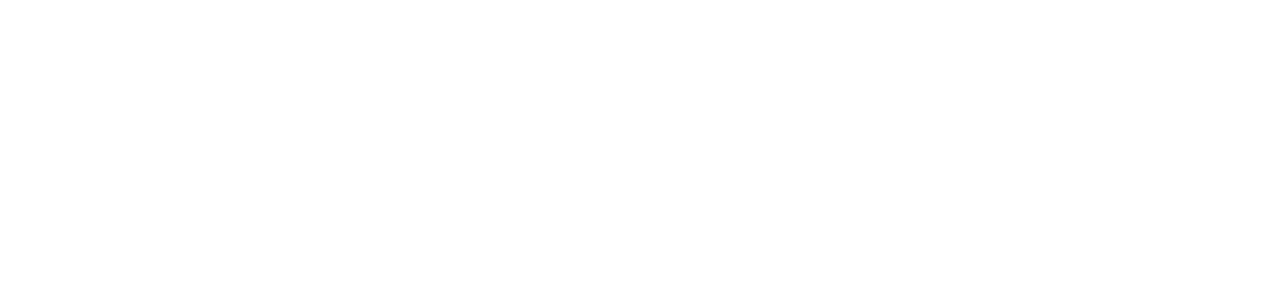
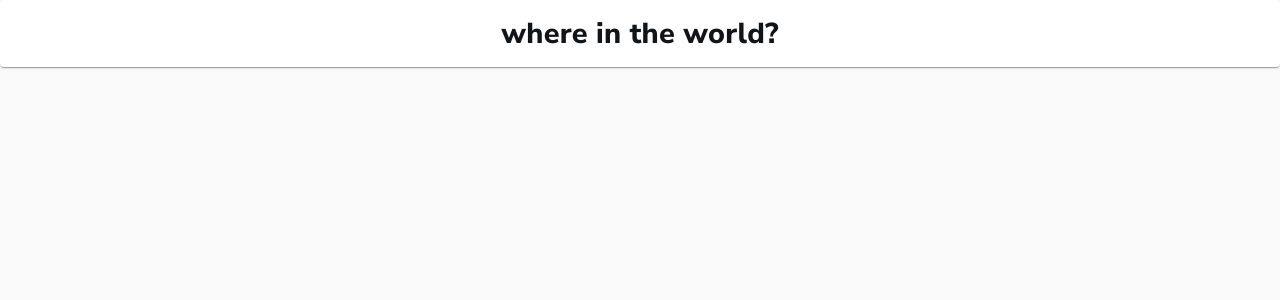
Before and after one commit to IAMOTAS/countries-api, a React (Vite) app in the folder typescript/: page / in a window 1280 px wide. Shown: the top 300 px of the page. Built offline with nearby package versions, Linux system fonts and the light colour scheme.

Commit message:
typography

```diff
--- a/typescript/src/App.tsx
+++ b/typescript/src/App.tsx
@@ -1,27 +1,28 @@
+import React from 'react'; // Import React
 import './App.css';
-import{Route, Routes} from 'react-router-dom';
+import { Route, Routes } from 'react-router-dom';
+import { ThemeProvider, CssBaseline } from '@mui/material';
 import Home from './pages/Home';
 import CountryDetails from './pages/CountryDetails';
+import { lightTheme, darkTheme } from './components/Theme';
+import { useState } from 'react';
 import Header from './components/Header';
 
+const App: React.FC = () => {
+  const [themeSwitch, setThemeSwitch] = useState(true);
 
-
-const App = () => {
-  return
+  return (
     <>
-
-      <Header/>
-
-      <Routes>
-        <Route path='/' element =
-        {<Home />} />
-
-        <Route path='/countrydetails/:id' element =
-        {<CountryDetails />} />
-      </Routes>
-
-    </>;
-
+      <ThemeProvider theme={themeSwitch ? lightTheme : darkTheme}>
+        <CssBaseline />
+        <Header themeSwitch={themeSwitch} setThemeSwitch={setThemeSwitch} />
+        <Routes>
+          <Route path='/' element={<Home />} />
+          <Route path='/countrydetails/:id' element={<CountryDetails />} />
+        </Routes>
+      </ThemeProvider>
+    </>
+  );
 }
 
-export default App
+export default App;
--- a/typescript/src/components/Header.tsx
+++ b/typescript/src/components/Header.tsx
@@ -1,11 +1,24 @@
 
 
-const Header = () => {
+
+import { Paper, Stack, Typography } from "@mui/material";
+
+
+type HeaderProps = {
+    themeSwitch: boolean;
+    setThemeSwitch: (value: boolean) => void; // Assuming setThemeSwitch is a function that takes a boolean
+};
+
+const Header: React.FC<HeaderProps> = ({}) => {
   return (
-    <div>
-
-    </div>
-  )
+    <Paper elevation={1}>
+      <Stack flexDirection={'row'} justifyContent={'space-around'} alignItems={'center'} py={1.5}>
+        <Typography fontFamily={'Nunito Sans'} fontWeight={800} sx={{ fontSize: { lg: '1.8rem', md: '1.5rem', sm: '1rem', xs: '0.09rem' } }}>
+          where in the world?
+        </Typography>
+      </Stack>
+    </Paper>
+  );
 }
 
-export default Header
+export default Header;
--- /dev/null
+++ b/typescript/src/components/Theme.tsx
@@ -0,0 +1,47 @@
+import{ createTheme } from "@mui/material"
+
+const lightTheme = createTheme({
+    palette : {
+        mode :'light',
+        primary:{
+            main: 'hsl(209, 23%, 22%)',
+        },
+        secondary:{
+            main: 'hsl(209, 23%, 22%)',
+        },
+        text :{
+            primary:'hsl(200, 15%, 8%)',
+            secondary: 'hsl(0, 0%, 52%)',
+        },
+        background:{
+            default:'hsl(0, 0%, 98%)',
+            paper:'hsl(0, 0%, 100%)',
+        },
+    },
+});
+
+
+
+const darkTheme = createTheme({
+    palette : {
+        mode :'dark',
+        primary:{
+            main: 'hsl(209, 23%, 22%)',
+        },
+        secondary:{
+            main: 'hsl(0, 0%, 100%)',
+        },
+        text :{
+            primary:'hsl(0, 0%, 100%)',
+            secondary: 'hsl(0, 0%, 52%)',
+        },
+        background:{
+            default:'hsl(207, 26%, 17%)',
+            paper:'hsl(209, 23%, 22%)',
+        },
+    },
+});
+
+
+
+export{ lightTheme, darkTheme }
```
